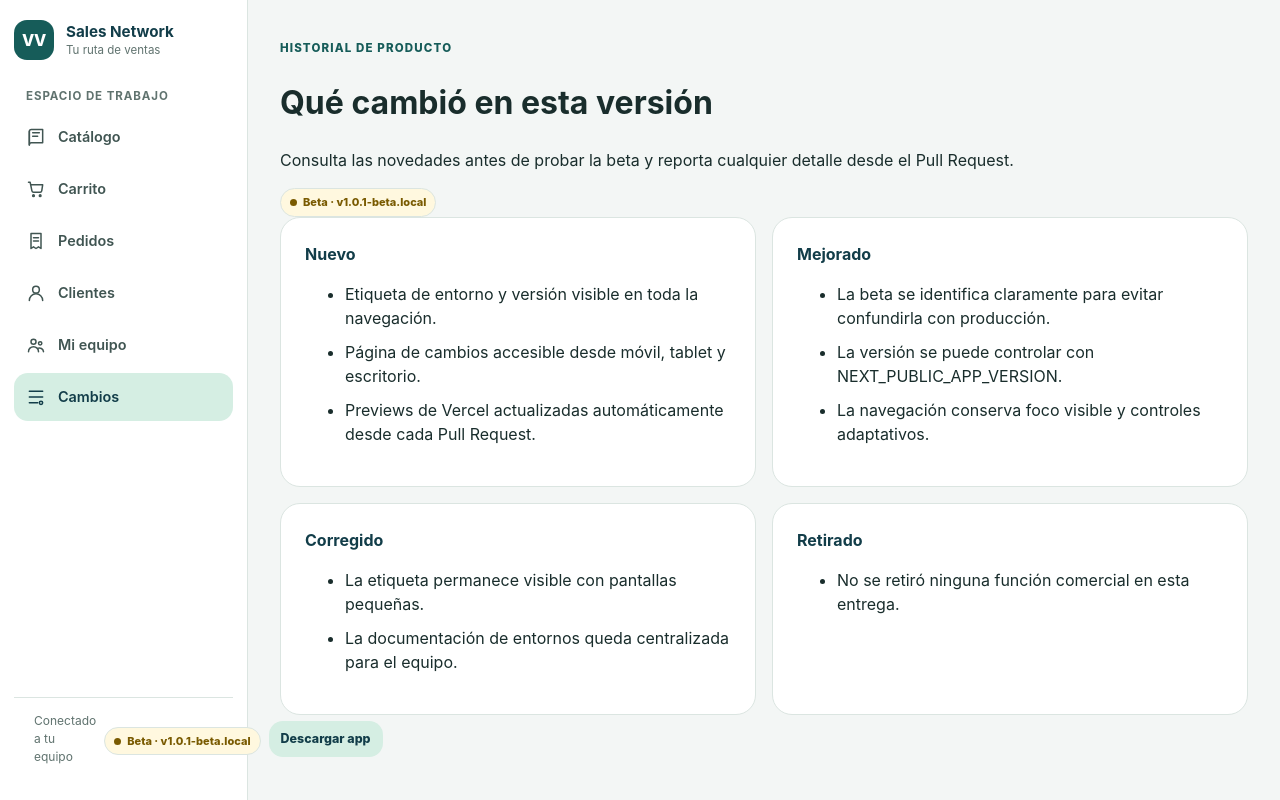
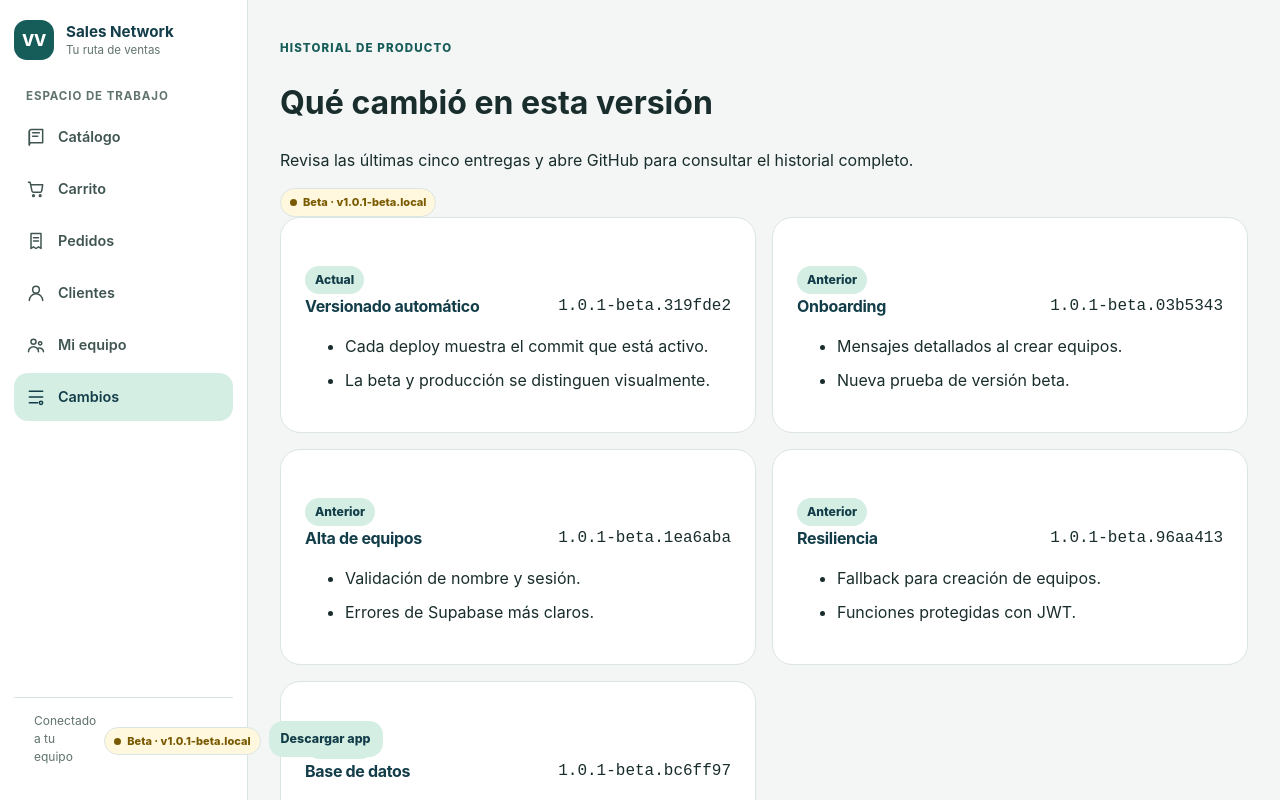
Before and after one commit to msalcedofernand-afk/sales-network-app, a Next.js app in the folder web/: page /cambios in a window 1280 px wide. Shown: the top 800 px of the page. Built offline with nearby package versions, Linux system fonts and the light colour scheme.

Commit message:
fix(web): harden invitations and expand release history

```diff
--- a/web/app/cambios/page.tsx
+++ b/web/app/cambios/page.tsx
@@ -1,15 +1,9 @@
 import ReleaseBadge from "../components/ReleaseBadge";
-
-const sections = [
-  { title: "Nuevo", items: ["Etiqueta de entorno y versión visible en toda la navegación.", "Página de cambios accesible desde móvil, tablet y escritorio.", "Previews de Vercel actualizadas automáticamente desde cada Pull Request."] },
-  { title: "Mejorado", items: ["La beta se identifica claramente para evitar confundirla con producción.", "La versión se puede controlar con NEXT_PUBLIC_APP_VERSION.", "La navegación conserva foco visible y controles adaptativos."] },
-  { title: "Corregido", items: ["La etiqueta permanece visible con pantallas pequeñas.", "La documentación de entornos queda centralizada para el equipo."] },
-  { title: "Retirado", items: ["No se retiró ninguna función comercial en esta entrega."] },
+const releases=[
+ {version:"1.0.1-beta.319fde2",date:"Actual",title:"Versionado automático",items:["Cada deploy muestra el commit que está activo.","La beta y producción se distinguen visualmente."]},
+ {version:"1.0.1-beta.03b5343",date:"Anterior",title:"Onboarding",items:["Mensajes detallados al crear equipos.","Nueva prueba de versión beta."]},
+ {version:"1.0.1-beta.1ea6aba",date:"Anterior",title:"Alta de equipos",items:["Validación de nombre y sesión.","Errores de Supabase más claros."]},
+ {version:"1.0.1-beta.96aa413",date:"Anterior",title:"Resiliencia",items:["Fallback para creación de equipos.","Funciones protegidas con JWT."]},
+ {version:"1.0.1-beta.bc6ff97",date:"Anterior",title:"Base de datos",items:["Reparación del RPC de equipos.","Migración 0005 aplicada en Supabase."]},
 ];
-
-export default function CambiosPage() {
-  return <main className="page-wrap changelog-page">
-    <header className="section-intro"><div><p className="eyebrow">Historial de producto</p><h1>Qué cambió en esta versión</h1><p>Consulta las novedades antes de probar la beta y reporta cualquier detalle desde el Pull Request.</p></div><ReleaseBadge /></header>
-    <div className="changelog-grid">{sections.map((section) => <section className="card changelog-card" key={section.title}><h2>{section.title}</h2><ul>{section.items.map((item) => <li key={item}>{item}</li>)}</ul></section>)}</div>
-  </main>;
-}
+export default function CambiosPage(){return <main className="page-wrap changelog-page"><header className="section-intro"><div><p className="eyebrow">Historial de producto</p><h1>Qué cambió en esta versión</h1><p>Revisa las últimas cinco entregas y abre GitHub para consultar el historial completo.</p></div><ReleaseBadge/></header><div className="changelog-grid">{releases.map(r=><section className="card changelog-card" key={r.version}><div className="section-head"><div><span className="badge">{r.date}</span><h2>{r.title}</h2></div><code>{r.version}</code></div><ul>{r.items.map(i=><li key={i}>{i}</li>)}</ul></section>)}</div><p className="changelog-more"><a className="button secondary" href="https://github.com/msalcedofernand-afk/sales-network-app/commits/develop" target="_blank" rel="noreferrer">Ver todo el historial en GitHub ↗</a></p></main>}
--- a/web/app/equipo/page.tsx
+++ b/web/app/equipo/page.tsx
@@ -4,4 +4,5 @@ import { getSessionContext } from "../../lib/app-data";
 type Member={user_id:string;role:string;profiles:{name:string;phone:string|null}|null};
 export default function TeamPage(){const [team,setTeam]=useState<{name:string}|null>(null);const [members,setMembers]=useState<Member[]>([]);const [code,setCode]=useState("");const [message,setMessage]=useState("");const [loading,setLoading]=useState(true);
 async function load(){try{const {supabase,teamId}=await getSessionContext();const t=await supabase.from("teams").select("name").eq("id",teamId).single();if(t.error)throw t.error;setTeam(t.data);const m=await supabase.from("team_members").select("user_id,role").eq("team_id",teamId);if(m.error)throw m.error;const ids=(m.data??[]).map(row=>row.user_id);const p=ids.length?await supabase.from("profiles").select("id,name,phone").in("id",ids):{data:[],error:null};if(p.error)throw p.error;const profiles=new Map((p.data??[]).map(row=>[row.id,row]));setMembers((m.data??[]).map(row=>({...row,profiles:profiles.get(row.user_id)??null})) as unknown as Member[])}catch(e){setMessage(e instanceof Error?e.message:"No pudimos cargar el equipo.")}finally{setLoading(false)}}useEffect(()=>{load()},[]);
-async function invite(){try{const {supabase,teamId}=await getSessionContext();const result=await supabase.functions.invoke("create-invitation",{body:{team_id:teamId,expires_at:new Date(Date.now()+7*86400000).toISOString(),max_uses:1}});if(result.error)throw result.error;setCode(result.data.invitation.code);setMessage("Invitación creada y válida durante siete días.")}catch(e){setMessage(e instanceof Error?e.message:"Solo un líder puede crear invitaciones.")}}return <main><section className="hero"><p className="eyebrow">VV / Tu espacio</p><h1>{team?.name??"Mi equipo"}.</h1><p className="lede">Invita a tu red, revisa los roles y acompaña el crecimiento del equipo.</p></section>{message&&<div className="notice" role="status">{message}</div>}{code&&<div className="success"><strong>Código de invitación: {code}</strong><p>Compártelo únicamente con una persona de tu equipo.</p></div>}<section className="card"><div className="section-head"><h2>Miembros ({members.length})</h2><button onClick={invite}>Crear invitación</button></div>{loading?<div className="state"><div className="spinner"/></div>:members.length===0?<p className="muted">Aún no hay miembros.</p>:<div className="list">{members.map(m=><div className="list-row" key={m.user_id}><div><strong>{m.profiles?.name??"Usuario"}</strong><p className="muted">{m.profiles?.phone??"Sin teléfono"}</p></div><span className="badge">{m.role}</span></div>)}</div>}</section></main>}
+async function invite(){try{const {supabase,teamId,user}=await getSessionContext();const expires_at=new Date(Date.now()+7*86400000).toISOString();let result=await supabase.functions.invoke("create-invitation",{body:{team_id:teamId,expires_at,max_uses:1}});if(result.error){const codeValue=crypto.randomUUID().replaceAll("-","").slice(0,12).toUpperCase();const fallback=await supabase.from("invitations").insert({team_id:teamId,code:codeValue,expires_at,max_uses:1,created_by:user.id}).select("code").single();if(fallback.error)throw fallback.error;result={data:{invitation:fallback.data},error:null} as typeof result}setCode(result.data.invitation.code);setMessage("Invitación creada y válida durante siete días.")}catch(e){setMessage(e instanceof Error?e.message:"Solo un líder puede crear invitaciones.")}}
+return <main><section className="hero"><p className="eyebrow">VV / Tu espacio</p><h1>{team?.name??"Mi equipo"}.</h1><p className="lede">Invita a tu red, revisa los roles y acompaña el crecimiento del equipo.</p></section>{message&&<div className="notice" role="status">{message}</div>}{code&&<div className="success"><strong>Código de invitación: {code}</strong><p>Compártelo únicamente con una persona de tu equipo.</p></div>}<section className="card"><div className="section-head"><h2>Miembros ({members.length})</h2><button onClick={invite}>Crear invitación</button></div>{loading?<div className="state"><div className="spinner"/></div>:members.length===0?<p className="muted">Aún no hay miembros.</p>:<div className="list">{members.map(m=><div className="list-row" key={m.user_id}><div><strong>{m.profiles?.name??"Usuario"}</strong><p className="muted">{m.profiles?.phone??"Sin teléfono"}</p></div><span className="badge">{m.role}</span></div>)}</div>}</section></main>}
```
